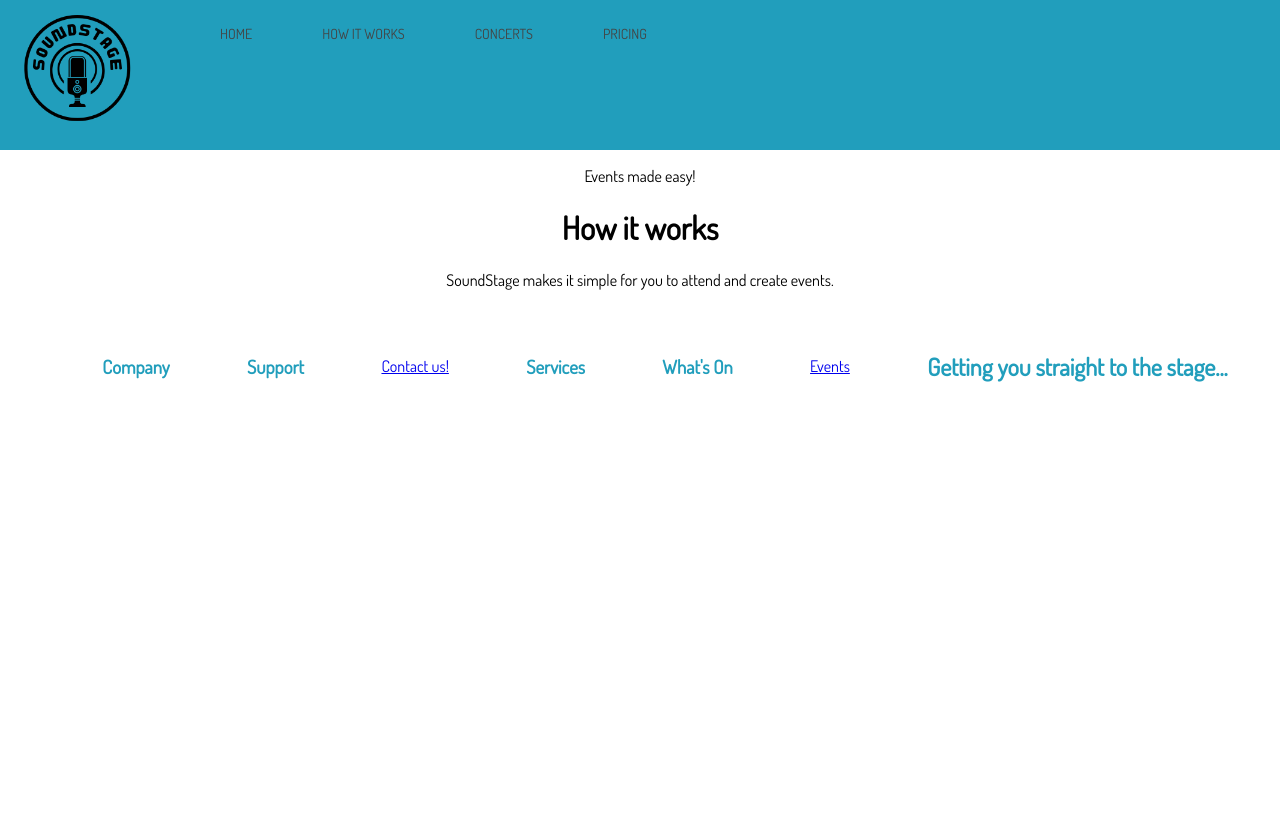
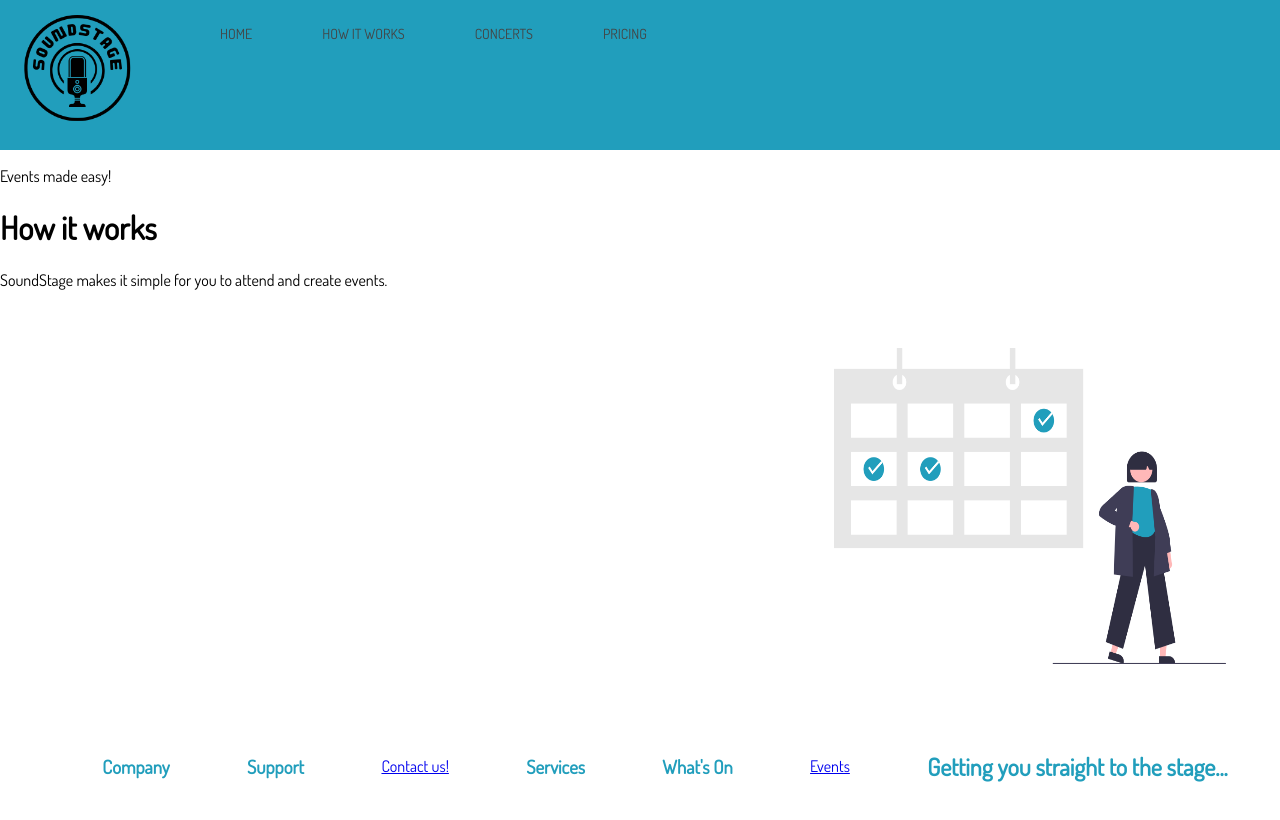
Before and after one commit to wjstanistreet/SoundStage, a React (Create React App) app: page /HowItWorks in a window 1280 px wide. Shown: the top 820 px of the page. Built offline with nearby package versions, Linux system fonts and the light colour scheme.

Commit message:
styling done with HowItWorks.js file in style.css

```diff
--- a/src/assets/style.css
+++ b/src/assets/style.css
@@ -118,6 +118,13 @@ nav a :hover ::before{
 
 
 }
+
+.planningImage{
+    display:flex;
+    float: right;
+    height: 400px;
+    width: 500px;
+}
 .SoundStageLogo{
 position: relative;
 border-radius: 650px;
@@ -125,3 +132,7 @@ width: 150px;
 float:left;
 cursor: pointer;
 }
+
+.HowItWorks {
+    text-align: left;
+}
--- a/src/pages/HowItWorks.js
+++ b/src/pages/HowItWorks.js
@@ -6,6 +6,7 @@ const HowItWorks = () => {
             <p>Events made easy!</p>
             <h1>How it works</h1>
             <p>SoundStage makes it simple for you to attend and create events. </p>
+            <img className="planningImage" src={require("../assets/Planning.png")}></img>
         </div>
 
      );
```
Also changed, not shown: src/assets/Planning.png (added).
